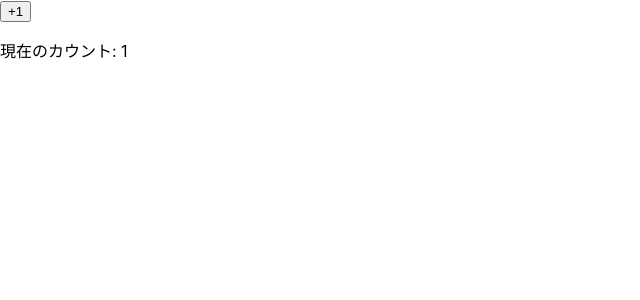
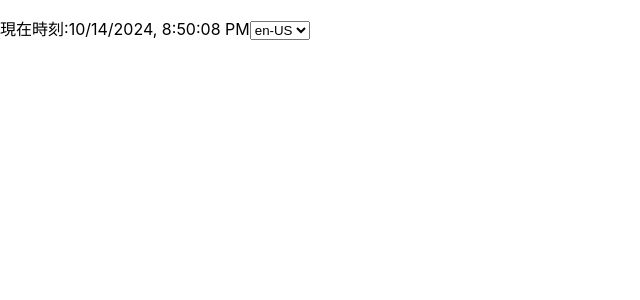
Before and after one commit to Sho0226/TypeScript-React---exercise, a React (Create React App) app in the folder react-sample/: page / in a window 1280 px wide. Shown: the top 300 px of the page, without its empty margins (0-640 px from the left). Built offline with nearby package versions, Linux system fonts and the light colour scheme.

Commit message:
add: Clock

```diff
--- /dev/null
+++ b/react-sample/src/components/Clock.tsx
@@ -0,0 +1,63 @@
+import { useEffect, useState } from "react"
+
+const UPDATE_CYCLE = 1000
+
+const KEY_LOCALE = 'KEY_LOCALE'
+
+enum Locale {
+    US = 'en-us',
+    JP = 'ja-JP',
+}
+
+const getLocaleFromString = (text:string) => {
+    switch (text){
+        case Locale.US:
+            return Locale.US
+        case Locale.JP:
+            return Locale.JP
+        default:
+            return Locale.US
+    }
+}
+
+export const  Clock = () => {
+    const [timestamp, setTimestamp] = useState(new Date())
+    const [locale, setLocale] = useState(Locale.US)
+
+    useEffect(() =>{
+        const timer = setInterval(() => {
+            setTimestamp(new Date())
+        }, UPDATE_CYCLE)
+
+        return () => {
+            clearInterval(timer)
+        }
+    },[])
+
+    useEffect(() => {
+        const savedLocale = localStorage.getItem(KEY_LOCALE)
+        if (savedLocale !== null){
+            setLocale(getLocaleFromString(savedLocale))
+        }
+    },[])
+
+    useEffect(() => {
+        localStorage.setItem(KEY_LOCALE, locale)
+    },[locale])
+
+    return (
+        <div>
+            <p>
+                <span id="current-time-label">現在時刻</span>
+                <span>:{timestamp.toLocaleString(locale)}</span>
+                <select
+                value={locale}
+                onChange={(e) => setLocale(getLocaleFromString(e.target.value))}>
+                <option value="en-US">en-US</option>
+                <option value="ja-JP">ja-JP</option>
+                </select>
+            </p>
+        </div>
+    )
+
+}
--- a/react-sample/src/index.tsx
+++ b/react-sample/src/index.tsx
@@ -2,14 +2,14 @@
 import ReactDOM from 'react-dom/client';
 import './index.css';
 import reportWebVitals from './reportWebVitals';
-import Parent from './components/Parent';
+import { Clock } from './components/Clock';
 
 const root = ReactDOM.createRoot(
   document.getElementById('root') as HTMLElement
 );
 root.render(
   <React.StrictMode>
-    <Parent />
+    <Clock />
   </React.StrictMode>
 );
 
```
